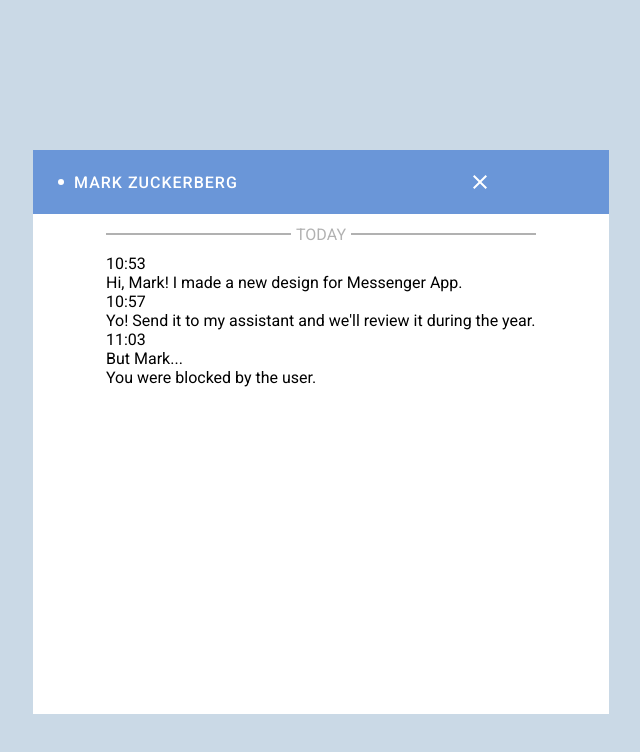
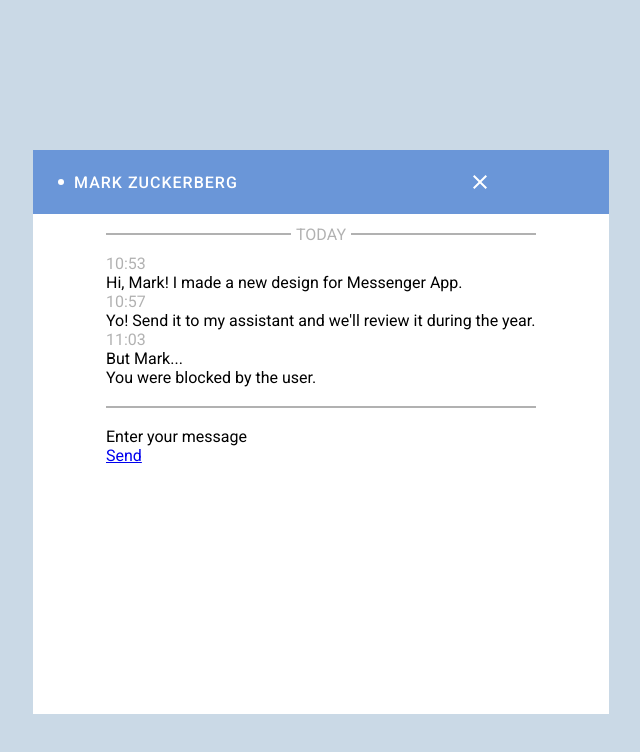
Before and after one commit to MelvinPeepers/FrontLoops_30_Days, a plain HTML site: page Project_4/assets/index.html in a window 1280 px wide. Shown: the whole page, without its empty margins (319-959 px from the left). Drawn offline with Linux system fonts and the light colour scheme.

Commit message:
added bottom and send message text

```diff
--- a/Project_4/assets/index.html
+++ b/Project_4/assets/index.html
@@ -60,6 +60,18 @@
 
         </div>
 
+        <section class="bottom">
+          <div class="flex-parent">
+            <div class="flex-child-edge"></div>
+            <div class="flex-child-edge"></div>
+          </div>
+
+          <div class="bottom-text">
+            <p>Enter your message</p>
+            <a href="#">Send</a>
+          </div>
+        </section>
+
       </div>
     </section>
 
--- a/Project_4/assets/styles.css
+++ b/Project_4/assets/styles.css
@@ -247,3 +247,7 @@
   display: flex;
   flex-direction: column;
 }
+
+.time {
+  opacity: 0.3;
+}
```
